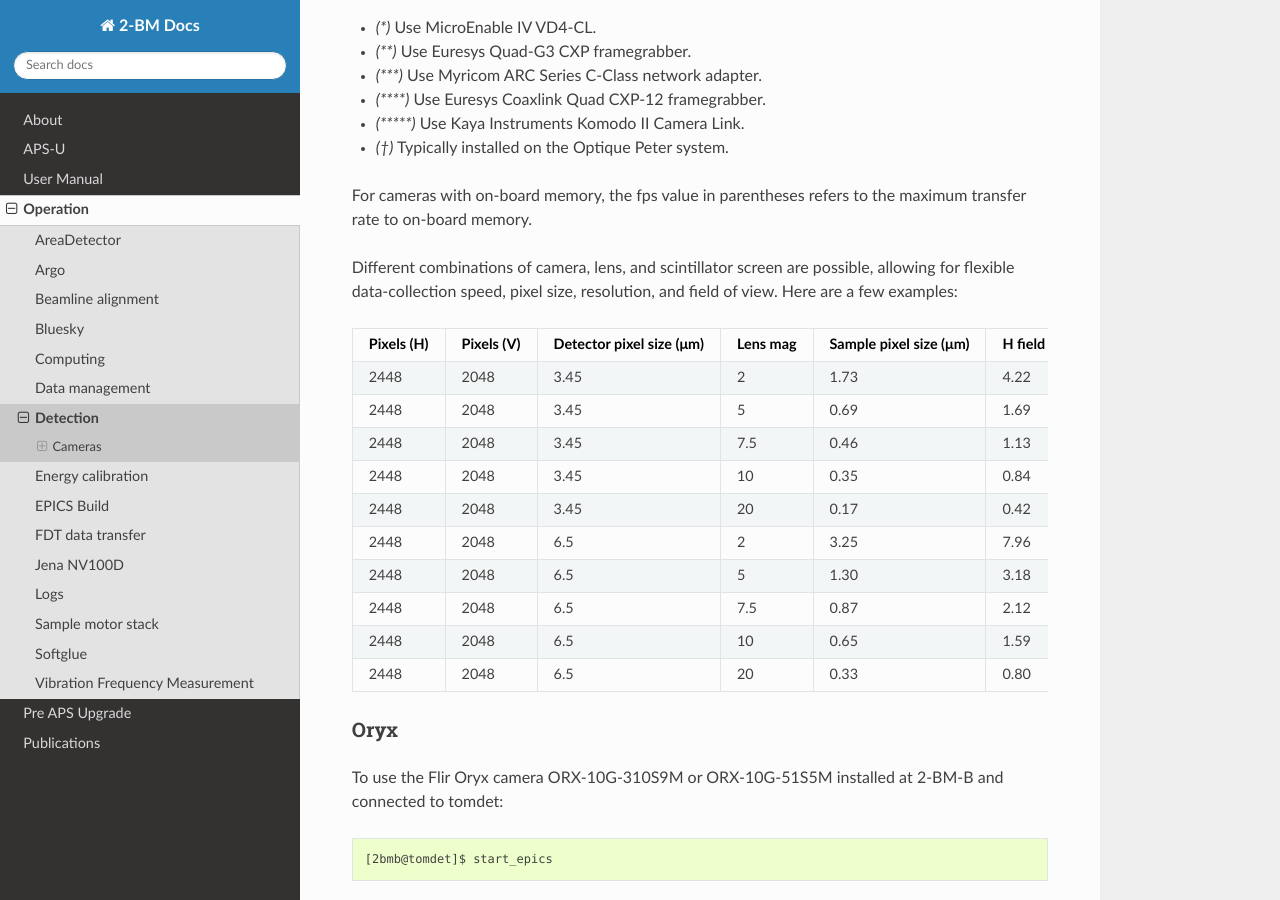
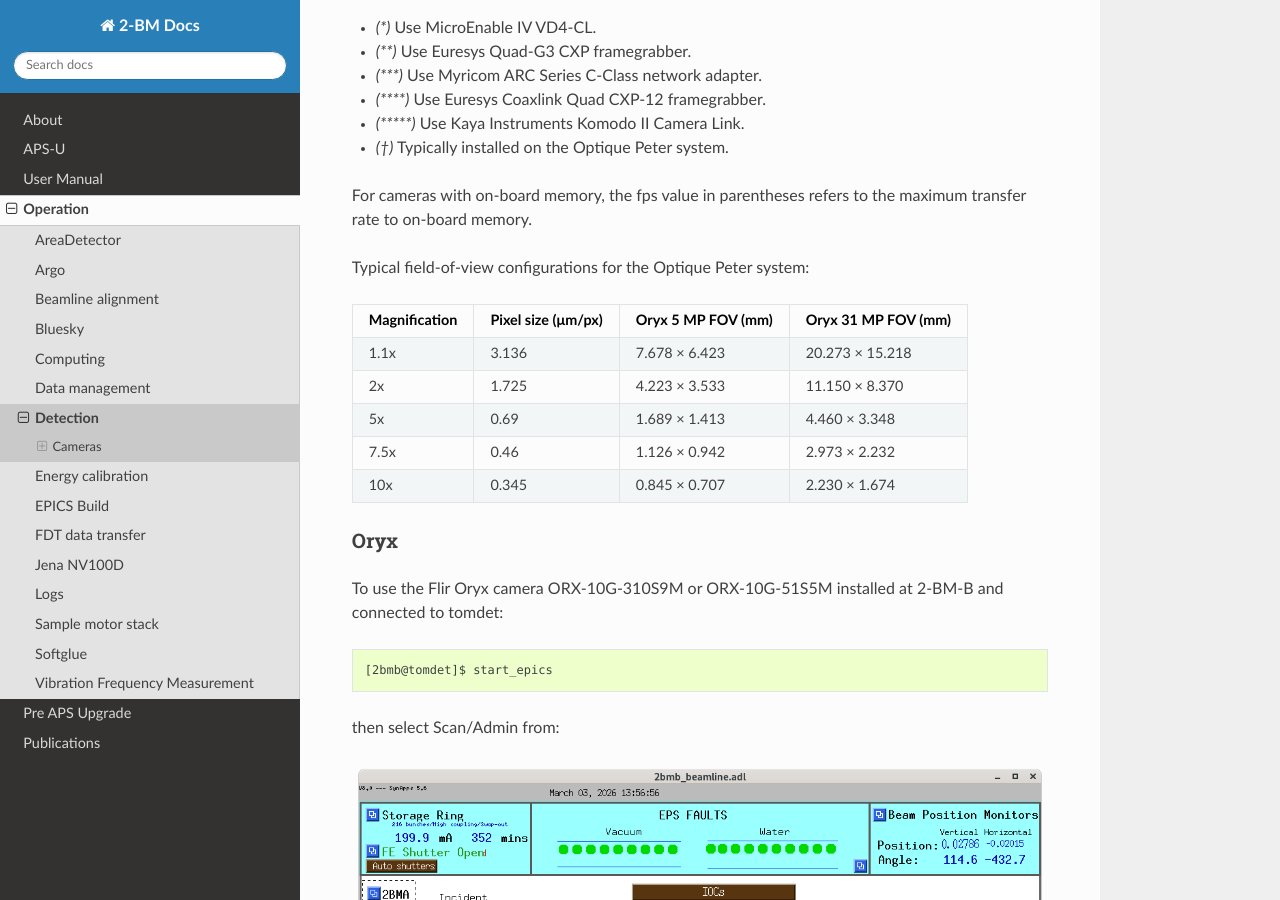
Before and after one commit to xray-imaging/2bm-docs, a Sphinx documentation site: the page built from docs/source/ops/item_020.rst, in a window 1280 px wide and 900 px high, scrolled down 933 px. Built offline with Sphinx 7.4.7 and the Read the Docs theme 3.1.0, drawn with Linux system fonts in a browser that asks for light colours; the version number could not be read and is left out.

Commit message:
Add Optique Peter FOV table to Detection page
Replace generic pixel/lens FOV table with Optique Peter-specific table
showing magnification, pixel size, and field of view for both Oryx 5 MP
and Oryx 31 MP cameras across the five available objective lenses

```diff
--- a/docs/source/ops/item_020.rst
+++ b/docs/source/ops/item_020.rst
@@ -101,33 +101,21 @@ Cameras
 For cameras with on-board memory, the fps value in parentheses refers to
 the maximum transfer rate to on-board memory.
 
-Different combinations of camera, lens, and scintillator screen are possible,
-allowing for flexible data-collection speed, pixel size, resolution, and field
-of view. Here are a few examples:
+Typical field-of-view configurations for the Optique Peter system:
 
-+-------------+-------------+---------------------------------+-----------+-----------------------------+----------------------------+------------------------+
-|  Pixels (H) |  Pixels (V) | Detector pixel size (μm)        |  Lens mag |   Sample pixel size (μm)    |    H field of view (mm)    |  V field of view (mm)  |
-+=============+=============+=================================+===========+=============================+============================+========================+
-|     2448    |     2048    |          3.45                   |      2    |          1.73               |         4.22               |     3.53               |
-+-------------+-------------+---------------------------------+-----------+-----------------------------+----------------------------+------------------------+
-|     2448    |     2048    |          3.45                   |      5    |          0.69               |         1.69               |     1.41               |
-+-------------+-------------+---------------------------------+-----------+-----------------------------+----------------------------+------------------------+
-|     2448    |     2048    |          3.45                   |      7.5  |          0.46               |         1.13               |     0.94               |
-+-------------+-------------+---------------------------------+-----------+-----------------------------+----------------------------+------------------------+
-|     2448    |     2048    |          3.45                   |      10   |          0.35               |         0.84               |     0.71               |
-+-------------+-------------+---------------------------------+-----------+-----------------------------+----------------------------+------------------------+
-|     2448    |     2048    |          3.45                   |      20   |          0.17               |         0.42               |     0.35               |
-+-------------+-------------+---------------------------------+-----------+-----------------------------+----------------------------+------------------------+
-|     2448    |     2048    |          6.5                    |      2    |          3.25               |         7.96               |     6.66               |
-+-------------+-------------+---------------------------------+-----------+-----------------------------+----------------------------+------------------------+
-|     2448    |     2048    |          6.5                    |      5    |          1.30               |         3.18               |     2.66               |
-+-------------+-------------+---------------------------------+-----------+-----------------------------+----------------------------+------------------------+
-|     2448    |     2048    |          6.5                    |      7.5  |          0.87               |         2.12               |     1.77               |
-+-------------+-------------+---------------------------------+-----------+-----------------------------+----------------------------+------------------------+
-|     2448    |     2048    |          6.5                    |      10   |          0.65               |         1.59               |     1.33               |
-+-------------+-------------+---------------------------------+-----------+-----------------------------+----------------------------+------------------------+
-|     2448    |     2048    |          6.5                    |      20   |          0.33               |         0.80               |     0.67               |
-+-------------+-------------+---------------------------------+-----------+-----------------------------+----------------------------+------------------------+
++---------------+--------------------+----------------------+------------------------+
+| Magnification | Pixel size (μm/px) | Oryx 5 MP FOV (mm)   | Oryx 31 MP FOV (mm)    |
++===============+====================+======================+========================+
+|    1.1x       |       3.136        |   7.678 × 6.423      |   20.273 × 15.218      |
++---------------+--------------------+----------------------+------------------------+
+|    2x         |       1.725        |   4.223 × 3.533      |   11.150 × 8.370       |
++---------------+--------------------+----------------------+------------------------+
+|    5x         |       0.69         |   1.689 × 1.413      |   4.460 × 3.348        |
++---------------+--------------------+----------------------+------------------------+
+|    7.5x       |       0.46         |   1.126 × 0.942      |   2.973 × 2.232        |
++---------------+--------------------+----------------------+------------------------+
+|    10x        |       0.345        |   0.845 × 0.707      |   2.230 × 1.674        |
++---------------+--------------------+----------------------+------------------------+
 
 
 Oryx
```
